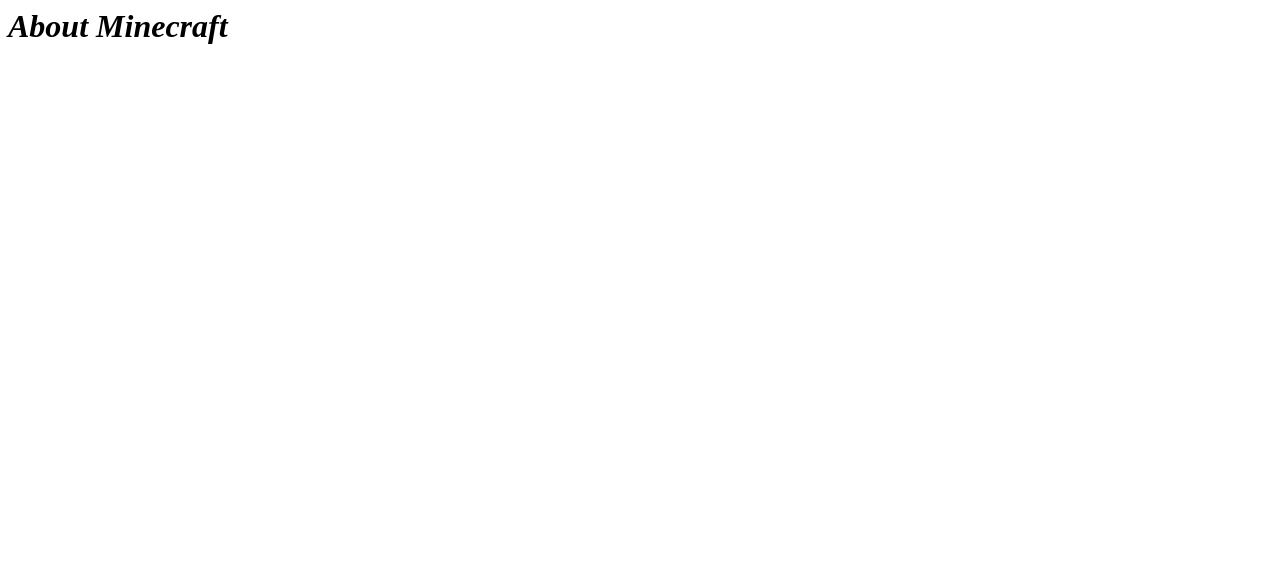
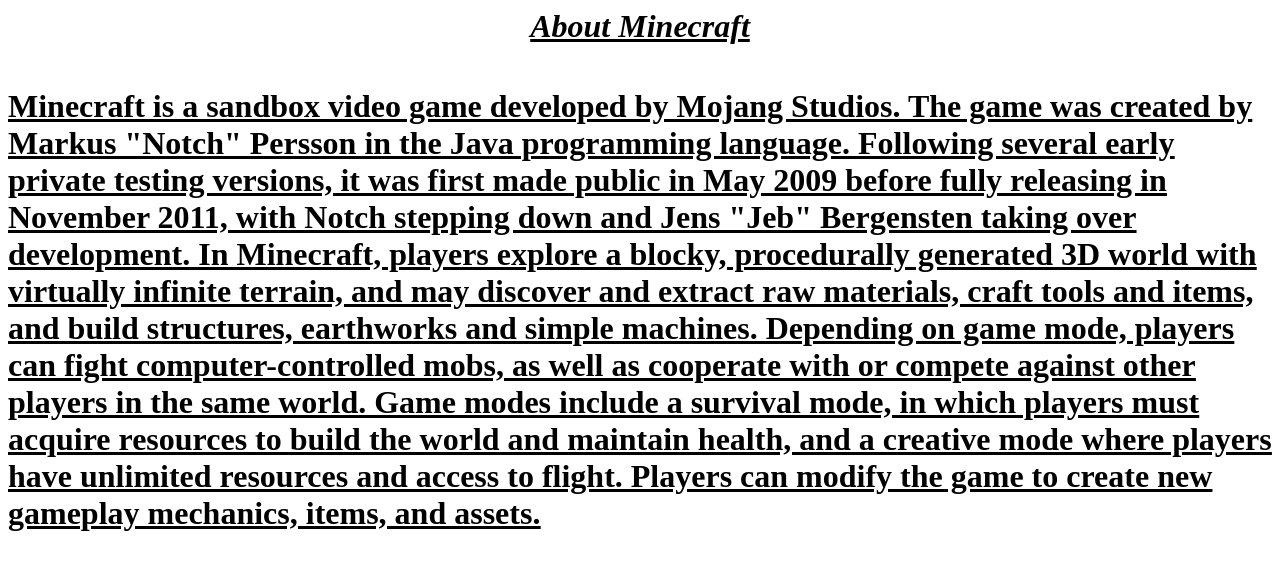
Before and after one commit to ViaanshAga/Minecraft1.github.io, a plain HTML site: page index.html in a window 1280 px wide. Drawn offline with Linux system fonts and the light colour scheme.

Commit message:
Update index.html

```diff
--- a/index.html
+++ b/index.html
@@ -6,9 +6,16 @@
     <h1>
       <I>
         <B>
+          <center>
+            <u>
     About Minecraft
+              <u>
+            </center
         </B>
       </I>
       <h1>
+        <h4>
+          Minecraft is a sandbox video game developed by Mojang Studios. The game was created by Markus "Notch" Persson in the Java programming language. Following several early private testing versions, it was first made public in May 2009 before fully releasing in November 2011, with Notch stepping down and Jens "Jeb" Bergensten taking over development. In Minecraft, players explore a blocky, procedurally generated 3D world with virtually infinite terrain, and may discover and extract raw materials, craft tools and items, and build structures, earthworks and simple machines. Depending on game mode, players can fight computer-controlled mobs, as well as cooperate with or compete against other players in the same world. Game modes include a survival mode, in which players must acquire resources to build the world and maintain health, and a creative mode where players have unlimited resources and access to flight. Players can modify the game to create new gameplay mechanics, items, and assets.
+        </h4>
         </body>
       </html>
```
